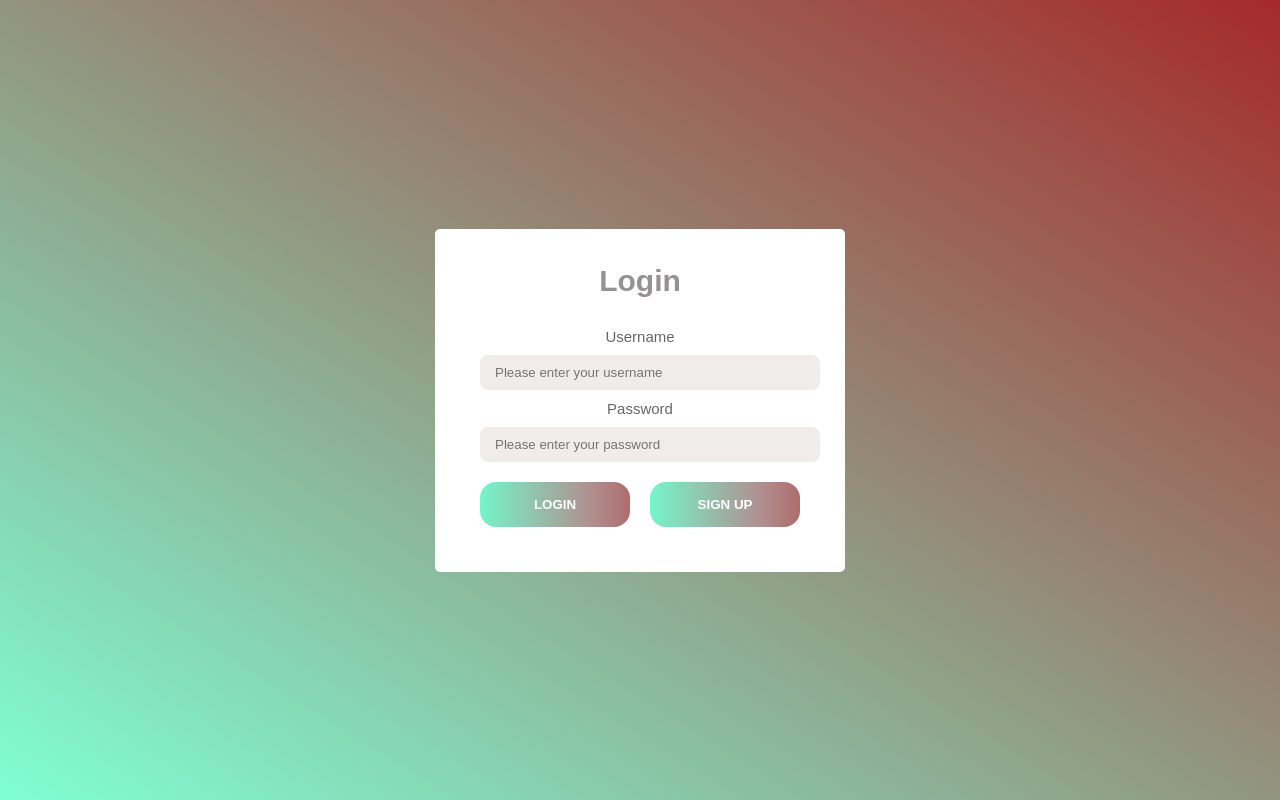
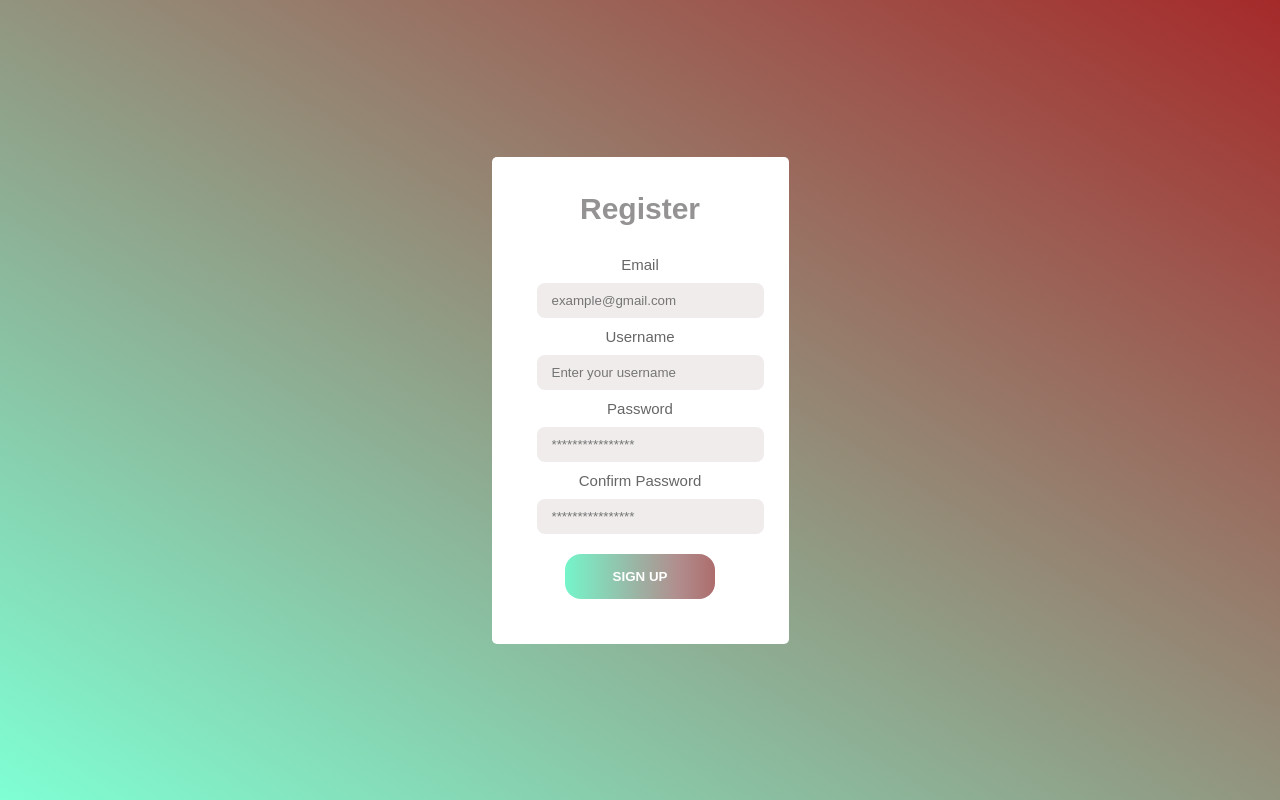
Before and after one commit to justkenpham/sentiment-analysis, a React (Create React App) app in the folder client/: page /login in a window 1280 px wide. Built offline with nearby package versions, Linux system fonts and the light colour scheme.

Commit message:
Add email input to Register

```diff
--- a/client/src/app/App.js
+++ b/client/src/app/App.js
@@ -48,8 +48,8 @@ function App() {
           <button onClick={Logout}>Logout</button>
         </div>
       ) : (
-        <LoginForm Login={Login} error={error} />
-        // <RegisterForm />
+        // <LoginForm Login={Login} error={error} />
+        <RegisterForm />
       )}
     </div>
   );
--- a/client/src/app/components/LoginForm.js
+++ b/client/src/app/components/LoginForm.js
@@ -45,7 +45,7 @@ function LoginForm({ Login, error }) {
               setDetails({ ...details, password: e.target.value })
             }
             value={details.password}
-            placeholder="Please enter your password"
+            placeholder="*****************"
           />
         </div>
         <input type="submit" value="LOGIN" />
--- a/client/src/app/components/Register/RegisterForm.js
+++ b/client/src/app/components/Register/RegisterForm.js
@@ -6,16 +6,20 @@ export default function RegisterForm() {
             <div className="form-inner">
                 <h2>Register</h2>
                 <div className="form-group">
+                    <label>Email</label>
+                    <input placeholder="example@gmail.com" />
+                </div>
+                <div className="form-group">
                     <label>Username</label>
                     <input placeholder="Enter your username" />
                 </div>
                 <div className="form-group">
                     <label>Password</label>
-                    <input placeholder="Enter your password" />
+                    <input placeholder="****************" />
                 </div>
                 <div className="form-group">
                     <label>Confirm Password</label>
-                    <input placeholder="Renter your password" />
+                    <input placeholder="****************" />
                 </div>
                 <input type="submit" value="SIGN UP" />
             </div>
```
